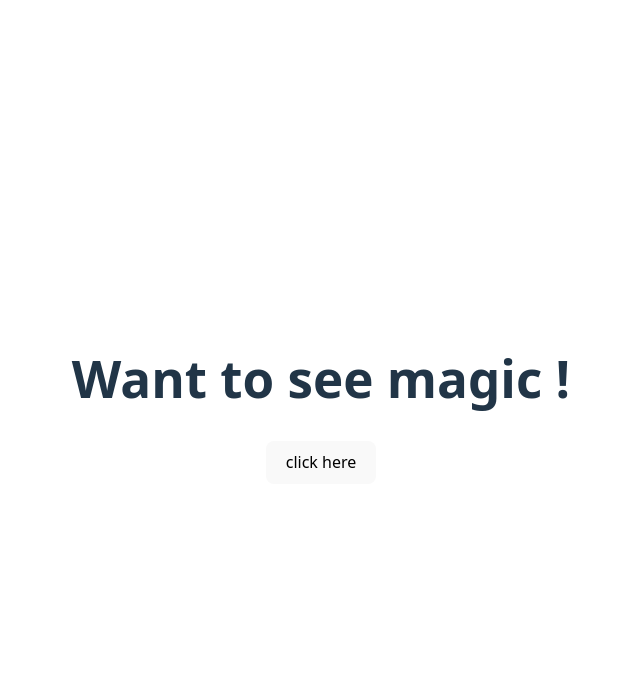
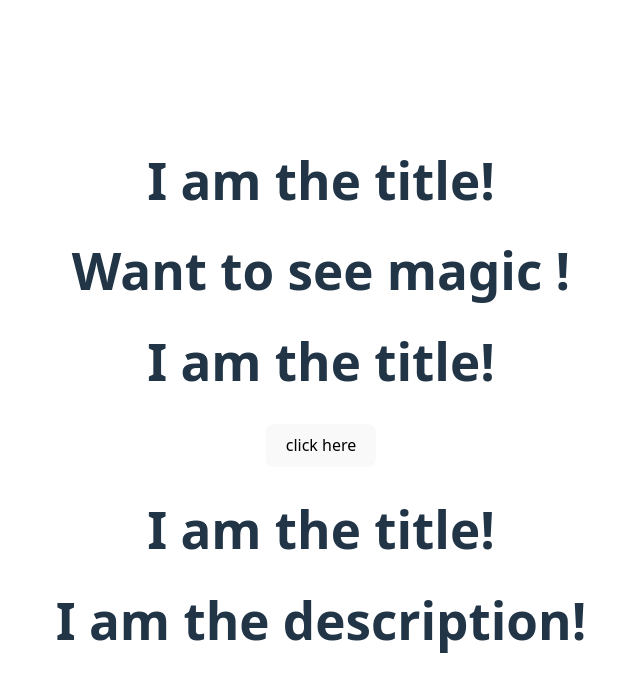
Before and after one commit to AsmitaDahule/React, a React (Vite) app in the folder basic-react-app/: page / in a window 1280 px wide. Shown: the top 692 px of the page, without its empty margins (319-959 px from the left). Built offline with nearby package versions, Linux system fonts and the light colour scheme.

Commit message:
some more components

```diff
--- a/basic-react-app/src/App.jsx
+++ b/basic-react-app/src/App.jsx
@@ -1,12 +1,24 @@
 import './App.css'
+
+function Title() {
+  return <h1> I am the title! </h1>
+}
+
+function Description() {
+  return <h1> I am the description! </h1>
+}
 
 function App() {
   return (
    <div>
+     <Title/>
      <h1>Want to see magic !</h1>
+     <Title/>
      <button>click here</button>
+     <Title/>
+     <Description/>
    </div>
-  )
+  );
 }
 
 export default App
```
